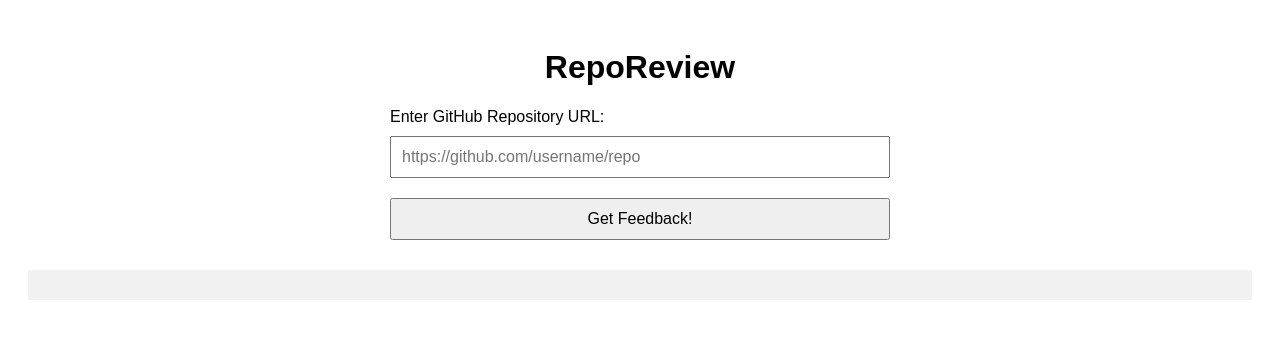
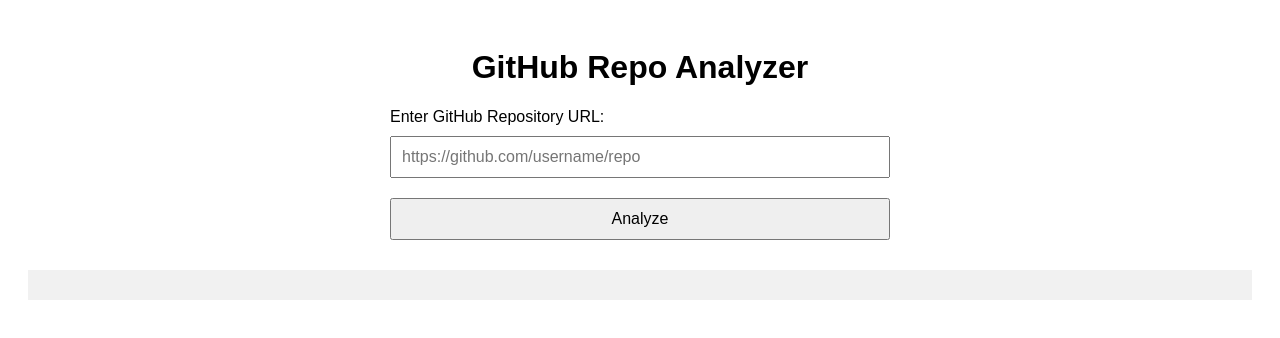
Before and after one commit to bobby-cmyk/reporeviewweb, a plain HTML site: page static/index.html in a window 1280 px wide. Drawn offline with Linux system fonts and the light colour scheme.

Commit message:
Revert "lol 2"
This reverts commit 8a621b743e7baed189fbff290c8d96cec5aeb73b.

```diff
--- a/static/index.html
+++ b/static/index.html
@@ -3,7 +3,7 @@
 <head>
   <meta charset="UTF-8">
   <meta name="viewport" content="width=device-width, initial-scale=1.0">
-  <title>RepoReview</title>
+  <title>GitHub Repo Analyzer</title>
   <style>
     body {
       font-family: Arial, sans-serif;
@@ -32,11 +32,11 @@
   </style>
 </head>
 <body>
-  <h1>RepoReview</h1>
+  <h1>GitHub Repo Analyzer</h1>
   <form id="repoForm">
     <label for="github_url">Enter GitHub Repository URL:</label>
     <input type="url" id="github_url" name="github_url" placeholder="https://github.com/username/repo" required>
-    <button type="submit">Get Feedback!</button>
+    <button type="submit">Analyze</button>
   </form>
 
   <div id="output"></div>
```
